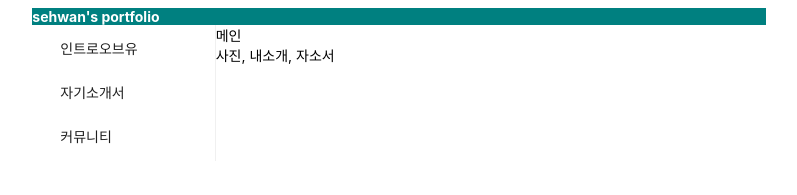
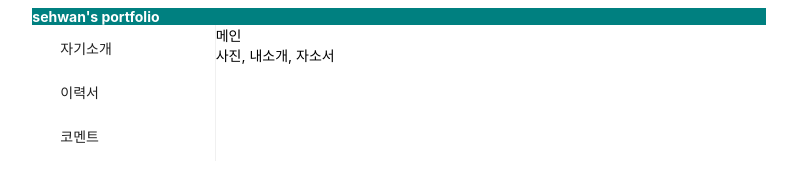
Before and after one commit to dragonfruitlemonade/portfolio, a Next.js app in the folder front/: page / in a window 1280 px wide. Shown: the top 195 px of the page, without its empty margins (241-1038 px from the left). Built offline with nearby package versions, Linux system fonts and the light colour scheme.

Commit message:
feat: 상단바 추가, 메뉴 세로로

```diff
--- a/front/components/IndexLayout.js
+++ b/front/components/IndexLayout.js
@@ -19,13 +19,13 @@ const IndexLayout = ({ children }) => {
       <Col span={4} defaultChecked>
         <Menu mode="inline" style={{ alignItems: "center" }}>
           <Menu.Item>
-            <Link href="/">인트로오브유</Link>
+            <Link href="/">자기소개</Link>
           </Menu.Item>
-          <Menu.Item key="intro">
-            <Link href="/intro">자기소개서</Link>
+          <Menu.Item key="resume">
+            <Link href="/resume">이력서</Link>
           </Menu.Item>
-          <Menu.Item key="community">
-            <Link href="/community">커뮤니티</Link>
+          <Menu.Item key="comment">
+            <Link href="/comment">코멘트</Link>
           </Menu.Item>
         </Menu>
       </Col>
```
